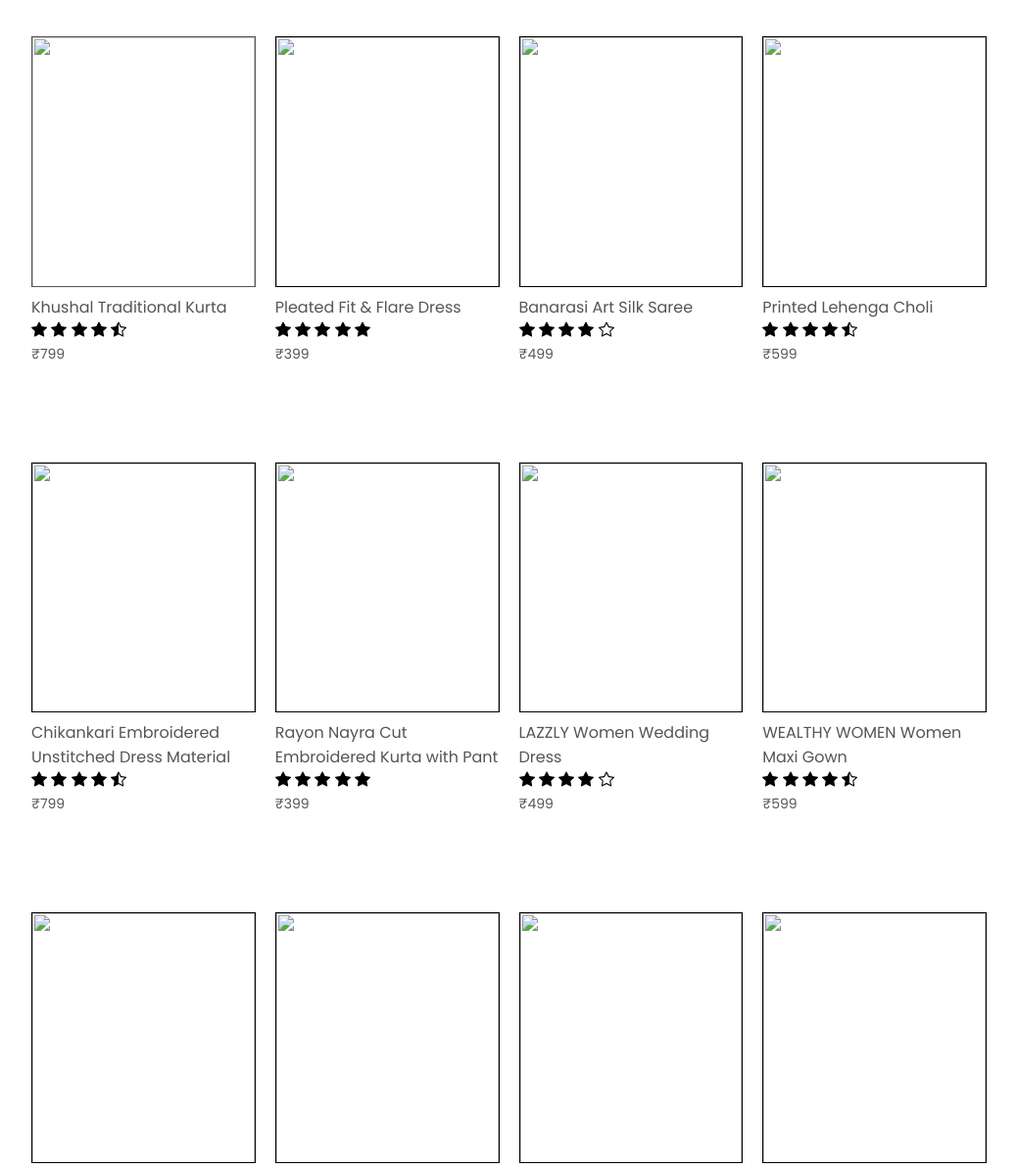
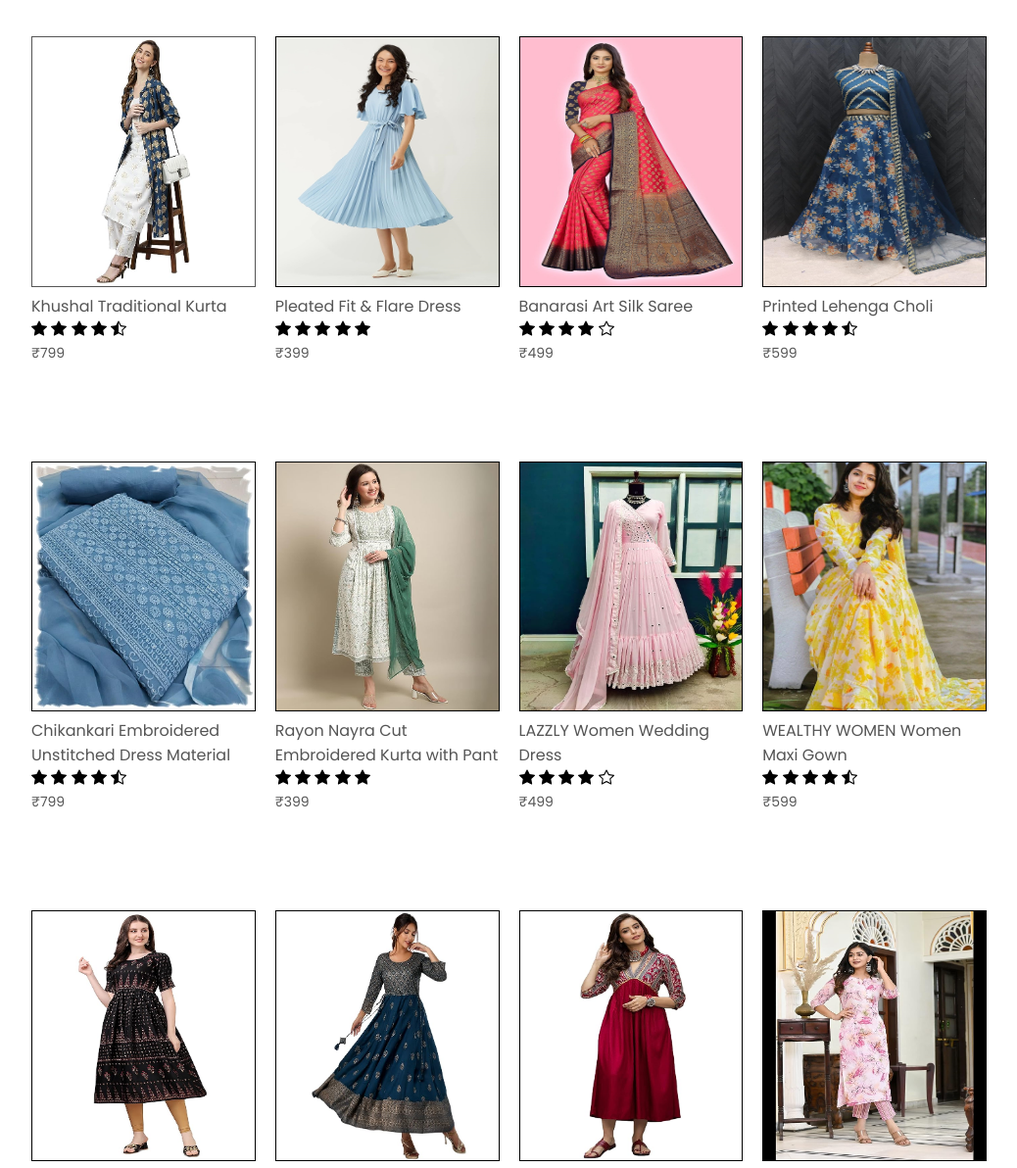
Before and after one commit to sanjay1509/HFH, a plain HTML site: page cloth product.html in a window 1280 px wide. Shown: the part 216-1408 px from the top of the page at 98% size, without its empty margins (138-1176 px from the left). Drawn offline with nearby package versions, Linux system fonts and the light colour scheme.

Commit message:
Update cloth product.html

```diff
--- a/cloth product.html
+++ b/cloth product.html
@@ -28,7 +28,7 @@
                         <li><a href="account.html">Account</a></li>
                     </ul>
                 </nav>
-                <a href="cart.html"><img src="images/cart.png" width="30px" height="30px"></a>
+                <a href="cart.html"><img src="cart.png" width="30px" height="30px"></a>
 
             </div>
 
@@ -45,7 +45,7 @@
 
         <div class="row">
             <div class="col-4">
-                <a href="carft productdetails.html"><img src="images/p1.jpg" ></a>
+                <a href="carft productdetails.html"><img src="p1.jpg" ></a>
                  <h4>Khushal Traditional Kurta  </h4> <!--Khushal K Women's Rayon Kurta Palazzo Set With Traditional Look -->
                 <div class="rating">
                     <svg xmlns="http://www.w3.org/2000/svg" width="16" height="16" fill="currentColor" class="bi bi-star-fill" viewBox="0 0 16 16">
@@ -68,7 +68,7 @@
             </div>
 
             <div class="col-4">
-                <img src="images/m.jpg" >
+                <img src="m.jpg" >
                 <h4>Pleated Fit & Flare Dress</h4>  <!-- Bohemian Vintage Style  -->
                 <div class="rating">
                     <svg xmlns="http://www.w3.org/2000/svg" width="16" height="16" fill="currentColor" class="bi bi-star-fill" viewBox="0 0 16 16">
@@ -91,7 +91,7 @@
             </div>
 
             <div class="col-4">
-                <img src="images/product-13.jpg" >
+                <img src="product-13.jpg" >
                  <h4>Banarasi Art Silk Saree </h4> <!--for Home with Wooden Bottom Tray -->
                 <div class="rating">
                     <svg xmlns="http://www.w3.org/2000/svg" width="16" height="16" fill="currentColor" class="bi bi-star-fill" viewBox="0 0 16 16">
@@ -114,7 +114,7 @@
             </div>
 
             <div class="col-4">
-                <img src="images/product-14.jpg" >
+                <img src="product-14.jpg" >
                  <h4>Printed Lehenga Choli </h4>  <!-- Macrame Mobile -->
                 <div class="rating">
                     <svg xmlns="http://www.w3.org/2000/svg" width="16" height="16" fill="currentColor" class="bi bi-star-fill" viewBox="0 0 16 16">
@@ -140,7 +140,7 @@
 
         <div class="row">
             <div class="col-4">
-                <img src="images/product-22.jpg" >
+                <img src="product-22.jpg" >
                  <h4>Chikankari Embroidered Unstitched Dress Material</h4> <!--Khushal K Women's Rayon Kurta Palazzo Set With Traditional Look -->
                 <div class="rating">
                     <svg xmlns="http://www.w3.org/2000/svg" width="16" height="16" fill="currentColor" class="bi bi-star-fill" viewBox="0 0 16 16">
@@ -163,7 +163,7 @@
             </div>
 
             <div class="col-4">
-                <img src="images/product-23.jpg" >
+                <img src="product-23.jpg" >
                 <h4>Rayon Nayra Cut Embroidered Kurta with Pant</h4>  <!-- Bohemian Vintage Style  -->
                 <div class="rating">
                     <svg xmlns="http://www.w3.org/2000/svg" width="16" height="16" fill="currentColor" class="bi bi-star-fill" viewBox="0 0 16 16">
@@ -186,7 +186,7 @@
             </div>
 
             <div class="col-4">
-                <img src="images/product-24.jpg" >
+                <img src="product-24.jpg" >
                  <h4>LAZZLY Women Wedding Dress </h4> <!--for Home with Wooden Bottom Tray -->
                 <div class="rating">
                     <svg xmlns="http://www.w3.org/2000/svg" width="16" height="16" fill="currentColor" class="bi bi-star-fill" viewBox="0 0 16 16">
@@ -209,7 +209,7 @@
             </div>
 
             <div class="col-4">
-                <img src="images/product-25.jpg" >
+                <img src="product-25.jpg" >
                  <h4>WEALTHY WOMEN Women Maxi Gown</h4>  <!-- Macrame Mobile -->
                 <div class="rating">
                     <svg xmlns="http://www.w3.org/2000/svg" width="16" height="16" fill="currentColor" class="bi bi-star-fill" viewBox="0 0 16 16">
@@ -231,7 +231,7 @@
                 <p>₹599</p>
             </div>
             <div class="col-4">
-                <img src="images/product-26.jpg" >
+                <img src="product-26.jpg" >
                  <h4>Digital Printed Casual Knee Length Fit & Flare Mini Dress </h4> <!--Khushal K Women's Rayon Kurta Palazzo Set With Traditional Look -->
                 <div class="rating">
                     <svg xmlns="http://www.w3.org/2000/svg" width="16" height="16" fill="currentColor" class="bi bi-star-fill" viewBox="0 0 16 16">
@@ -254,7 +254,7 @@
             </div>
 
             <div class="col-4">
-                <img src="images/product-27.jpg" >
+                <img src="product-27.jpg" >
                 <h4>Rayon Anarkali Kurti with 3/4th Sleeves Fully Stitched</h4>  <!-- Bohemian Vintage Style  -->
                 <div class="rating">
                     <svg xmlns="http://www.w3.org/2000/svg" width="16" height="16" fill="currentColor" class="bi bi-star-fill" viewBox="0 0 16 16">
@@ -277,7 +277,7 @@
             </div>
 
             <div class="col-4">
-                <img src="images/product-28.jpg" >
+                <img src="product-28.jpg" >
                  <h4>GoSriKi Women Kurta with attractive colour </h4> <!--for Home with Wooden Bottom Tray -->
                 <div class="rating">
                     <svg xmlns="http://www.w3.org/2000/svg" width="16" height="16" fill="currentColor" class="bi bi-star-fill" viewBox="0 0 16 16">
@@ -300,7 +300,7 @@
             </div>
 
             <div class="col-4">
-                <img src="images/product-29.jpg" >
+                <img src="product-29.jpg" >
                  <h4>Women's Cotton Blend Printed Straight Kurta</h4>  <!-- Macrame Mobile -->
                 <div class="rating">
                     <svg xmlns="http://www.w3.org/2000/svg" width="16" height="16" fill="currentColor" class="bi bi-star-fill" viewBox="0 0 16 16">
```
